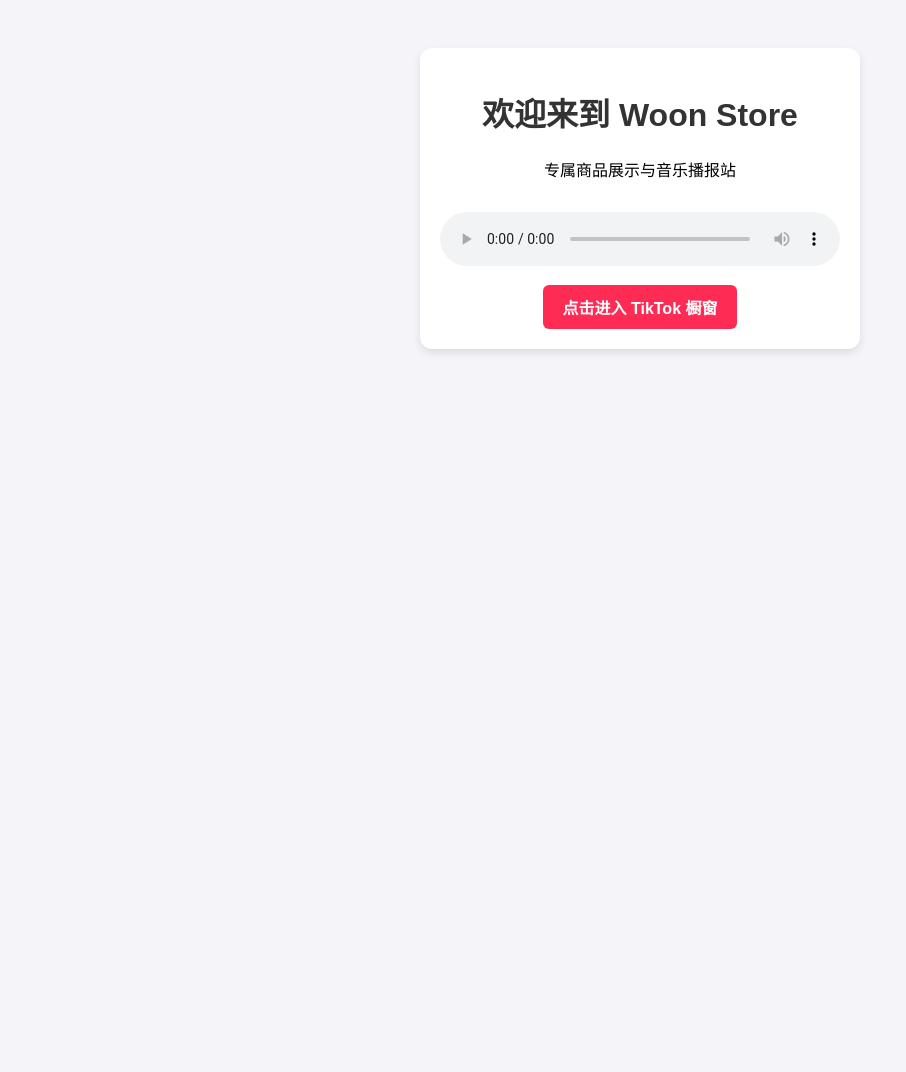
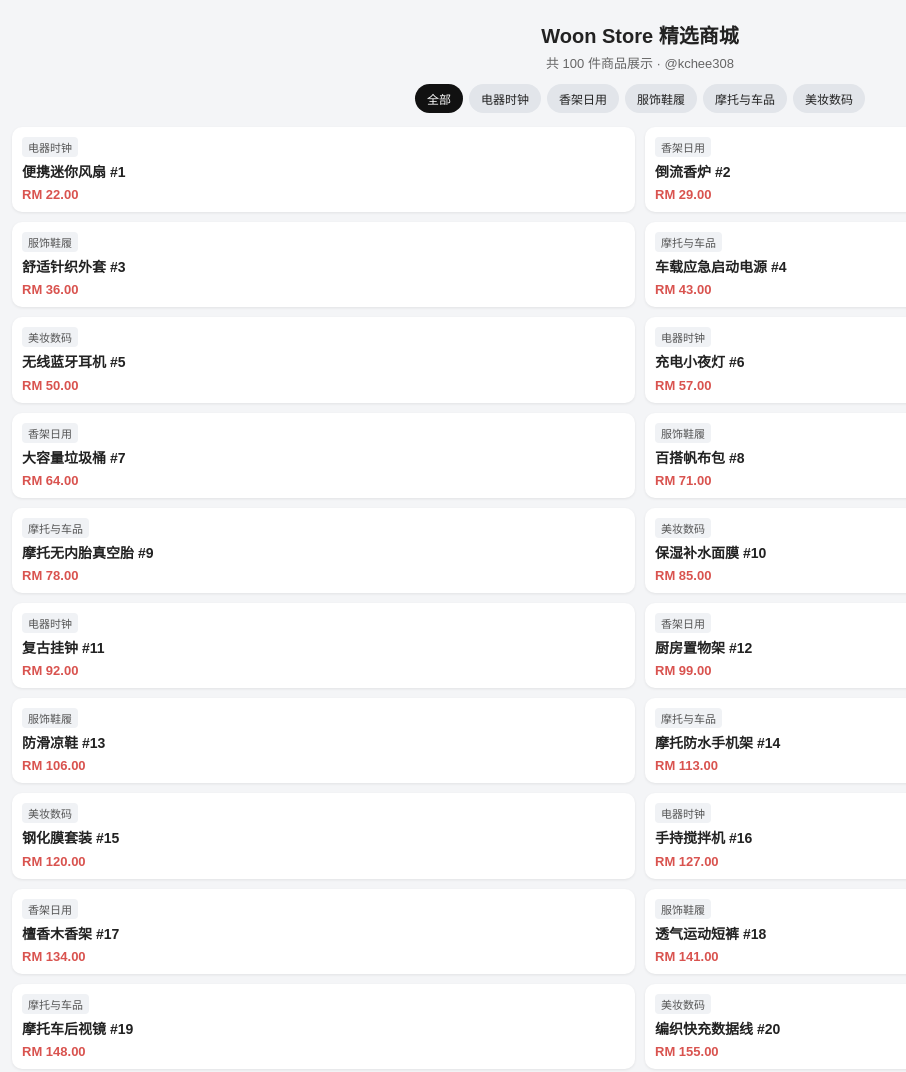
Before and after one commit to wwoon598-lgtm/Woon-Store, a plain HTML site: page index.html in a window 1280 px wide. Shown: the top 1072 px of the page, without its empty margins (0-906 px from the left). Before the commit the page ends 800 px from the top, so only its background shows below. Drawn offline with Linux system fonts and the light colour scheme.

Commit message:
Update index.html

```diff
--- a/index.html
+++ b/index.html
@@ -1,30 +1,74 @@
 <!DOCTYPE html>
 <html lang="zh-CN">
 <head>
-  <meta charset="UTF-8">
-  <meta name="viewport" content="width=device-width, initial-scale=1.0">
-  <title>Woon Store</title>
-  <style>
-    body { font-family: Arial, sans-serif; text-align: center; background-color: #f4f4f9; padding: 20px; }
-    .card { background: white; max-width: 400px; margin: 20px auto; padding: 20px; border-radius: 12px; box-shadow: 0 4px 8px rgba(0,0,0,0.1); }
-    h1 { color: #333; }
-    audio { margin-top: 15px; width: 100%; }
-    .btn { display: inline-block; margin-top: 15px; padding: 10px 20px; background-color: #fe2c55; color: white; text-decoration: none; border-radius: 6px; font-weight: bold; }
-  </style>
+<meta charset="UTF-8">
+<meta name="viewport" content="width=device-width, initial-scale=1.0">
+<title>Woon Store - 100件精选商品</title>
+<style>
+  body { font-family: Arial, sans-serif; margin: 0; padding: 12px; background: #f4f5f7; color: #222; }
+  h1 { text-align: center; font-size: 20px; margin: 8px 0 4px; }
+  .sub { text-align: center; font-size: 13px; color: #666; margin-bottom: 12px; }
+  .cats { display: flex; flex-wrap: wrap; gap: 6px; justify-content: center; margin-bottom: 14px; }
+  .cat-btn { border: none; padding: 6px 12px; border-radius: 16px; background: #e2e5ea; color: #222; font-size: 12px; cursor: pointer; }
+  .cat-btn.active { background: #111; color: #fff; }
+  .grid { display: grid; grid-template-columns: repeat(2, 1fr); gap: 10px; }
+  .item { background: #fff; border-radius: 10px; padding: 10px; box-shadow: 0 1px 3px rgba(0,0,0,0.08); display: flex; flex-direction: column; justify-content: space-between; }
+  .badge { font-size: 11px; color: #555; background: #f0f2f5; display: inline-block; padding: 2px 6px; border-radius: 4px; margin-bottom: 6px; width: fit-content; }
+  .name { font-size: 14px; font-weight: bold; margin-bottom: 6px; line-height: 1.3; }
+  .price { font-size: 13px; color: #d9534f; font-weight: bold; }
+</style>
 </head>
 <body>
-  <div class="card">
-    <h1>欢迎来到 Woon Store</h1>
-    <p>专属商品展示与音乐播报站</p>
-
-    <!-- 背景音乐播放器 -->
-    <audio controls autoplay loop>
-      <source src="https://www.w3schools.com/html/horse.mp3" type="audio/mpeg">
-      您的浏览器不支持播放音乐。
-    </audio>
-
-    <br>
-    <a href="https://linktr.ee/kchee308" class="btn" target="_blank">点击进入 TikTok 橱窗</a>
-  </div>
+  <h1>Woon Store 精选商城</h1>
+  <div class="sub">共 100 件商品展示 · @kchee308</div>
+  <div class="cats" id="cats"></div>
+  <div class="grid" id="grid"></div>
+<script>
+const categories = ["全部", "电器时钟", "香架日用", "服饰鞋履", "摩托与车品", "美妆数码"];
+const baseNames = {
+  "电器时钟": ["便携迷你风扇", "静音桌面风扇", "复古挂钟", "数字闹钟", "LED台灯", "充电小夜灯", "电热烧水壶", "手持搅拌机"],
+  "香架日用": ["檀香木香架", "倒流香炉", "不锈钢晾衣架", "厨房置物架", "密封收纳盒", "家用防滑拖把", "大容量垃圾桶", "环保购物袋"],
+  "服饰鞋履": ["宽松休闲T恤", "透气运动短裤", "舒适针织外套", "轻便运动鞋", "防滑凉鞋", "纯棉袜子组合", "遮阳棒球帽", "百搭帆布包"],
+  "摩托与车品": ["摩托无内胎真空胎", "轮胎气门嘴套装", "摩托车后视镜", "车载应急启动电源", "车用吸尘器", "摩托防水手机架", "车窗遮阳挡", "强光手电烧把"],
+  "美妆数码": ["温和氨基酸洗脸霜", "保湿补水面膜", "便携手机插头", "编织快充数据线", "无线蓝牙耳机", "手机防摔壳", "钢化膜套装", "迷你补光灯"]
+};
+const items = [];
+let idx = 1;
+while (items.length < 100) {
+  for (const cat of ["电器时钟", "香架日用", "服饰鞋履", "摩托与车品", "美妆数码"]) {
+    if (items.length >= 100) break;
+    const pool = baseNames[cat];
+    const title = pool[(idx - 1) % pool.length] + " #" + idx;
+    const price = (15 + ((idx * 7) % 180)).toFixed(2);
+    items.push({ id: idx, cat, title, price });
+    idx++;
+  }
+}
+const catsEl = document.getElementById("cats");
+const gridEl = document.getElementById("grid");
+let currentCat = "全部";
+function renderCats() {
+  catsEl.innerHTML = "";
+  categories.forEach(c => {
+    const btn = document.createElement("button");
+    btn.className = "cat-btn" + (c === currentCat ? " active" : "");
+    btn.textContent = c;
+    btn.onclick = () => { currentCat = c; renderCats(); renderItems(); };
+    catsEl.appendChild(btn);
+  });
+}
+function renderItems() {
+  gridEl.innerHTML = "";
+  const list = currentCat === "全部" ? items : items.filter(i => i.cat === currentCat);
+  list.forEach(i => {
+    const div = document.createElement("div");
+    div.className = "item";
+    div.innerHTML = `<span class="badge">${i.cat}</span><div class="name">${i.title}</div><div class="price">RM ${i.price}</div>`;
+    gridEl.appendChild(div);
+  });
+}
+renderCats();
+renderItems();
+</script>
 </body>
 </html>
```
